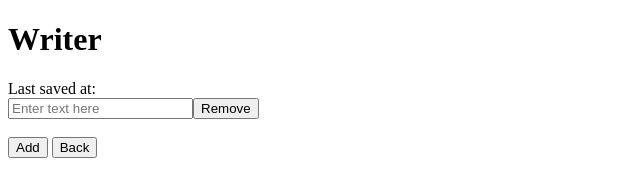
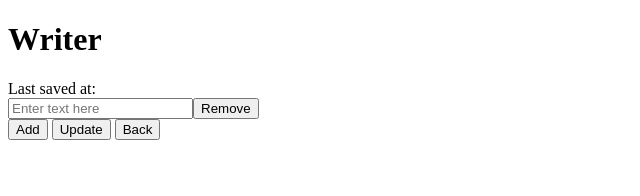
Before and after one commit to gabrieljmf/comp4537_lab1fairbairn_gabriel_a00888969, a website: page COMP4537/labs/1/writer.html in a window 1280 px wide. Both pictures are taken after a click on the button "Add". Shown: the whole page, without its empty margins (0-640 px from the left). Drawn offline with Linux system fonts and the light colour scheme.

Commit message:
feat: add/remove notes

```diff
--- a/COMP4537/labs/1/js/writer.js
+++ b/COMP4537/labs/1/js/writer.js
@@ -1,9 +1,8 @@
-function post() {
-  console.log("Script running");
-}
-
-function removePost() {
-  console.log("Removed");
+function removePost(x) {
+  console.log("variable");
+  console.log(x.toString());
+  var removalPost = document.getElementById(x);
+  removalPost.remove();
 }
 
 function updateDateTime() {
@@ -13,12 +12,11 @@ function updateDateTime() {
   document.getElementById("timeStamp").innerHTML = currentDateTime;
   console.log(currentDateTime);
 }
+var postIndex = 0;
 
 function add() {
-  console.log("function works");
-  var newForm = document.createElement("form");
-  newForm.setAttribute("id", "entry");
-  console.log(newForm);
+  var newDiv = document.createElement("div");
+  newDiv.setAttribute("id", "post" + postIndex);
 
   var newInput = document.createElement("input");
   newInput.setAttribute("placeholder", "Enter text here");
@@ -27,15 +25,21 @@ function add() {
   var newRemove = document.createElement("button");
   const removeText = document.createTextNode("Remove");
   newRemove.setAttribute("id", "remove");
-  newRemove.setAttribute("onclick", "removePost()");
+  newRemove.setAttribute("onclick", "removePost('post" + postIndex + "')");
   newRemove.appendChild(removeText);
 
-  newForm.appendChild(newInput);
-  newForm.appendChild(newRemove);
-  const postsDiv = document.getElementById("posts");
-  postsDiv.appendChild(newForm);
-  var br = document.createElement("br");
-  postsDiv.appendChild(br);
+  newDiv.appendChild(newInput);
+  newDiv.appendChild(newRemove);
+
+  var postsDiv = document.getElementById("allPosts");
+  postsDiv.appendChild(newDiv);
+
+  console.log(newDiv);
+  console.log(postIndex);
+  postIndex++;
 }
 
+function test() {
+  console.log("working");
+}
 // setInterval(updateDateTime, 2000);
--- a/COMP4537/labs/1/writer.html
+++ b/COMP4537/labs/1/writer.html
@@ -9,8 +9,9 @@
     <h1>Writer</h1>
     Last saved at:
     <div id="timeStamp"></div>
-    <div id="posts"></div>
+    <div id="allPosts"></div>
     <button onclick="add()">Add</button>
+    <button onclick="updateDateTime()">Update</button>
     <a href="/COMP4537/labs/1/index.html"><button>Back</button></a>
     <script src="js/writer.js"></script>
   </body>
```
